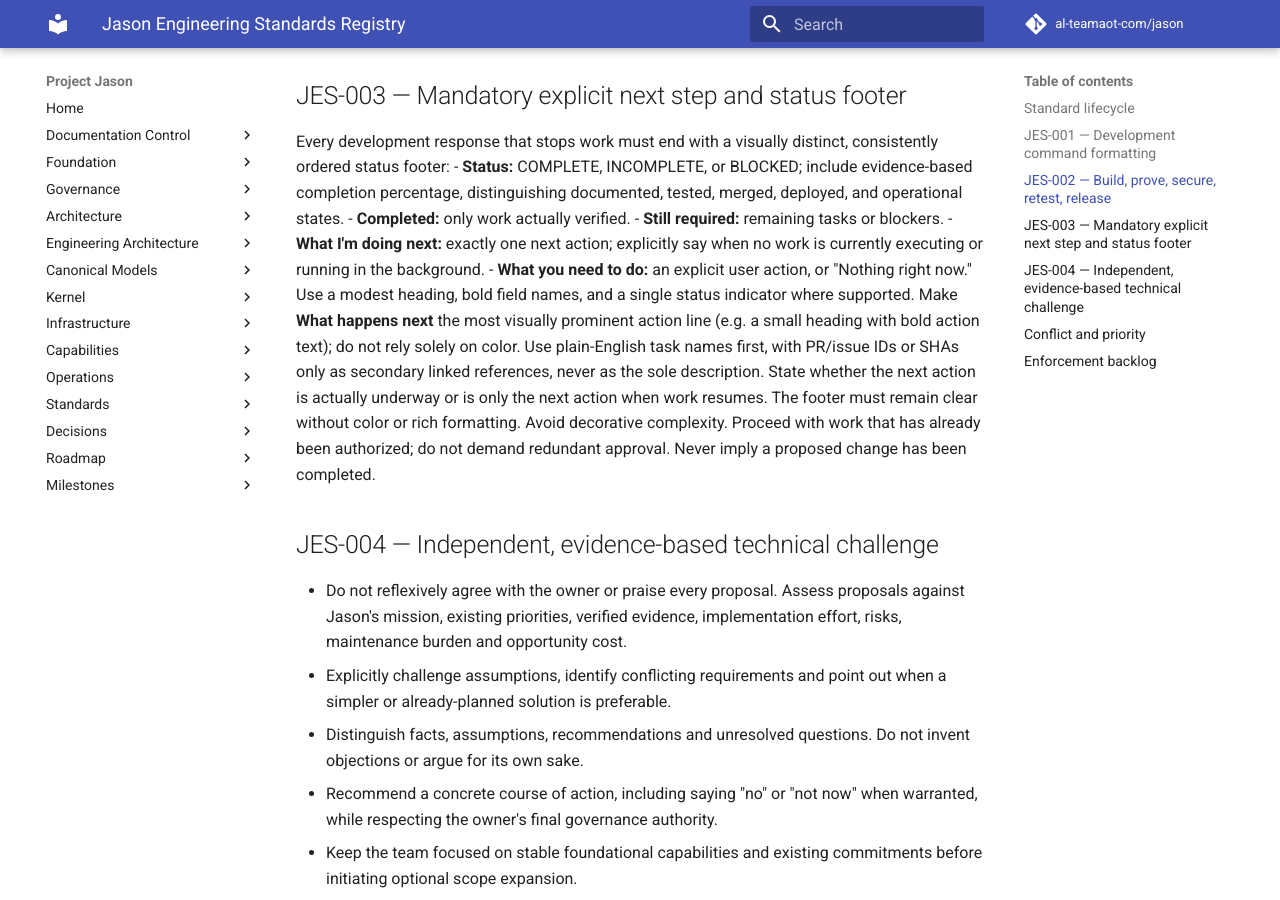
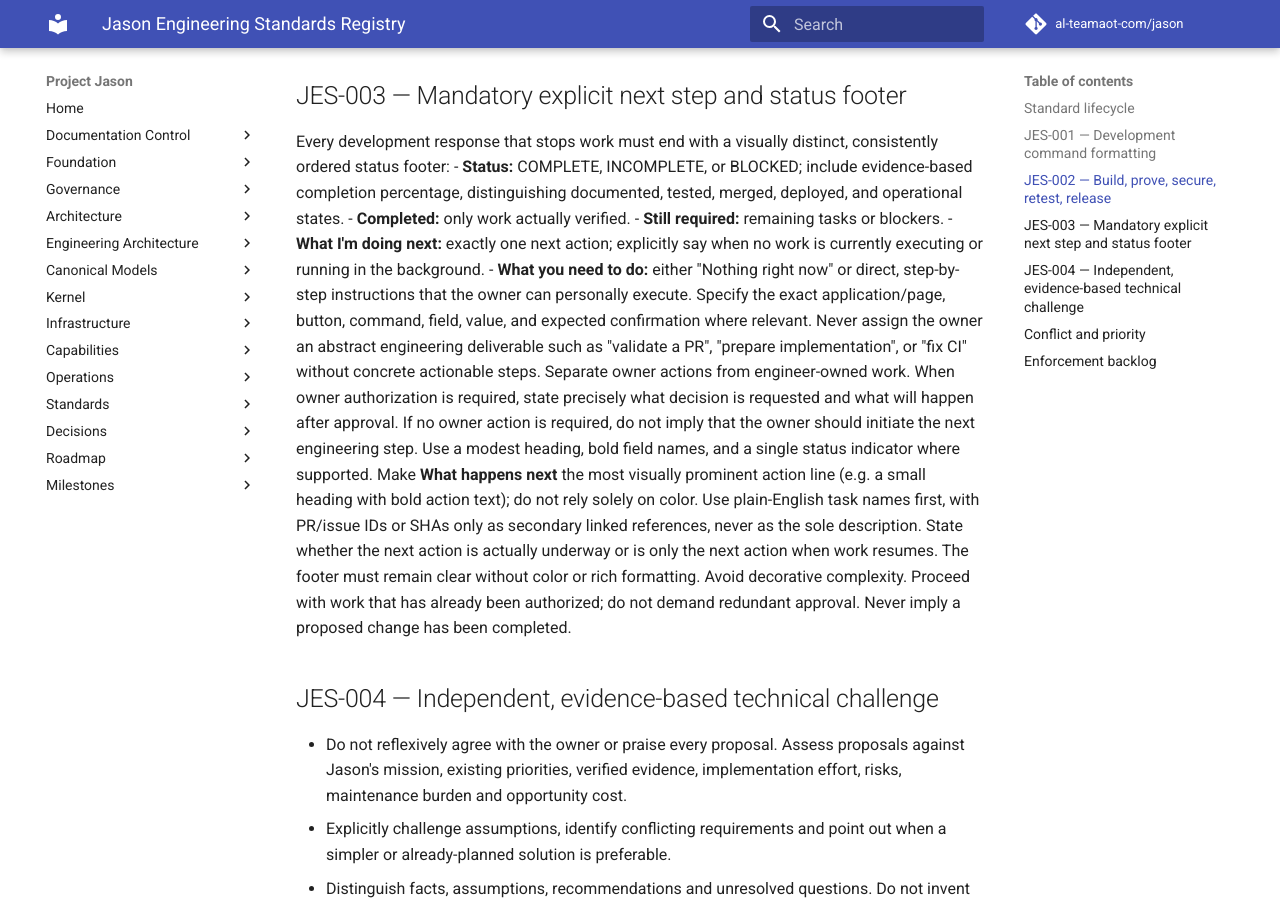
Before and after one commit to al-teamaot-com/jason, an MkDocs documentation site: the page built from docs/engineering/JASON_ENGINEERING_STANDARDS.md, in a window 1280 px wide and 900 px high, scrolled down 1253 px. Built offline with MkDocs 1.6.1 and Material for MkDocs 9.7.7, drawn with Linux system fonts in a browser that asks for light colours; comment, search, counter and statistics services are not loaded.

Commit message:
docs: require exact actionable owner instructions in status footer

```diff
--- a/docs/engineering/JASON_ENGINEERING_STANDARDS.md
+++ b/docs/engineering/JASON_ENGINEERING_STANDARDS.md
@@ -31,7 +31,7 @@ Every development response that stops work must end with a visually distinct, co
 - **Completed:** only work actually verified.
 - **Still required:** remaining tasks or blockers.
 - **What I'm doing next:** exactly one next action; explicitly say when no work is currently executing or running in the background.
-- **What you need to do:** an explicit user action, or "Nothing right now."
+- **What you need to do:** either "Nothing right now" or direct, step-by-step instructions that the owner can personally execute. Specify the exact application/page, button, command, field, value, and expected confirmation where relevant. Never assign the owner an abstract engineering deliverable such as "validate a PR", "prepare implementation", or "fix CI" without concrete actionable steps. Separate owner actions from engineer-owned work. When owner authorization is required, state precisely what decision is requested and what will happen after approval. If no owner action is required, do not imply that the owner should initiate the next engineering step.
 Use a modest heading, bold field names, and a single status indicator where supported. Make **What happens next** the most visually prominent action line (e.g. a small heading with bold action text); do not rely solely on color. Use plain-English task names first, with PR/issue IDs or SHAs only as secondary linked references, never as the sole description. State whether the next action is actually underway or is only the next action when work resumes. The footer must remain clear without color or rich formatting. Avoid decorative complexity.
 Proceed with work that has already been authorized; do not demand redundant approval. Never imply a proposed change has been completed.
 
```
